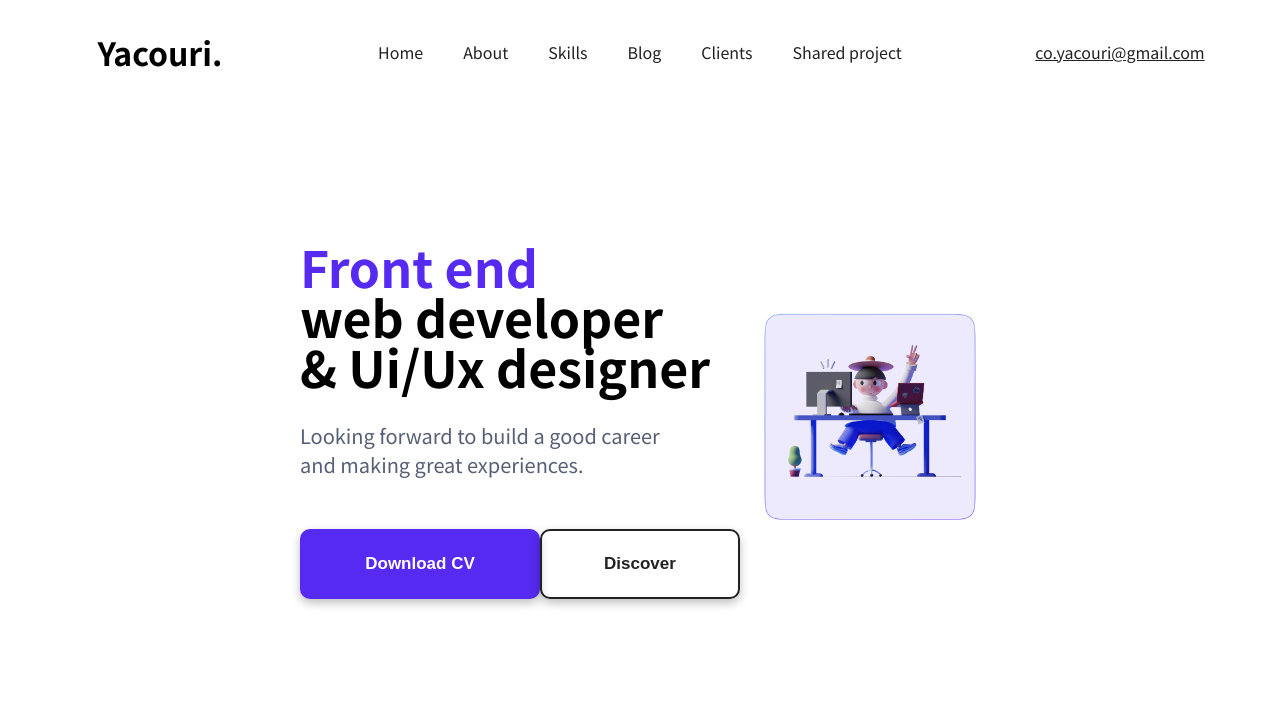
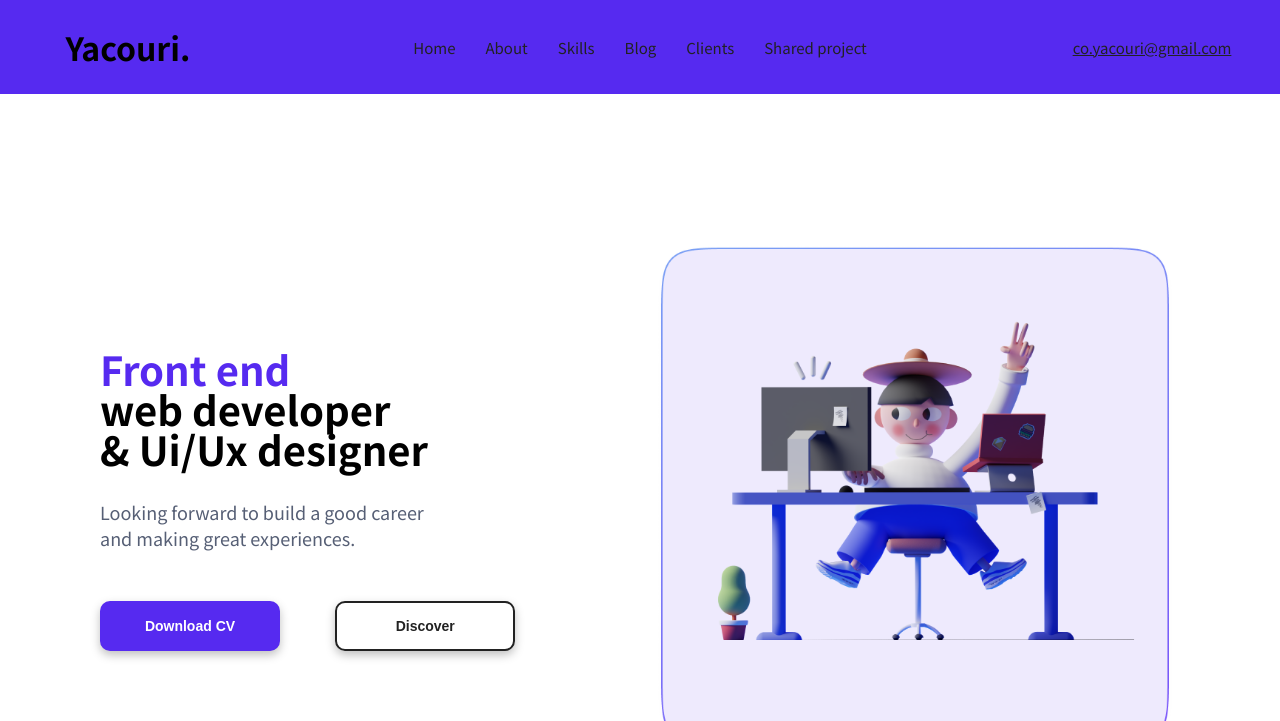
Before and after one commit to Yacouri/yacouri-gatsby-portfolio, a Gatsby site: page / in a window 1280 px wide. Shown: the top 721 px of the page. Built offline with nearby package versions, Linux system fonts and the light colour scheme; Gatsby itself is replaced by a stand-in of ours.

Commit message:
fix media queries

```diff
--- a/package.json
+++ b/package.json
@@ -35,6 +35,7 @@
     "react": "^17.0.1",
     "react-dom": "^17.0.1",
     "react-helmet": "^6.1.0",
+    "react-reveal-animation": "^1.0.1",
     "react-spring": "^9.2.4",
     "styled-components": "^5.3.0"
   }
--- a/src/components/Footer/style.js
+++ b/src/components/Footer/style.js
@@ -53,7 +53,7 @@
     }
 
   }
-  ${breakpoints.small}{
+  ${breakpoints.medium}{
     grid-template-columns: 1fr;
     gap: 30px;
     .footer-section {
--- a/src/components/Home/Home.js
+++ b/src/components/Home/Home.js
@@ -2,11 +2,12 @@
 import { Container, Row, SectionInfo } from "../../global/style";
 import { ButtonsWrapper } from "./style";
 import WorkingDesk from "../../images/working-desk.png";
+// import Fade from 'react-reveal-animation/Fade';
 // import { FontAwesomeIcon } from '@fortawesome/react-fontawesome'
 
 const Home = () => {
   return (
-    <Container h80 mt100>
+    <Container mt100>
       <section>
         <Row>
           <SectionInfo>
--- a/src/components/Home/style.js
+++ b/src/components/Home/style.js
@@ -50,14 +50,13 @@
     }
   }
   ${breakpoints.medium} {
+    width: 100%;
+    grid-template-columns: 1fr;
     .download-cv,
     .discover {
-      width: 180px;
+      width: 100%;
       height: 50px;
     }
-    gap: 10px;
-    width: 50%;
-    justify-items: center;
   }
   ${breakpoints.small} {
     width: 100%;
@@ -68,5 +67,4 @@
       height: 50px;
     }
   }
-
 `;
--- a/src/components/Navbar/style.js
+++ b/src/components/Navbar/style.js
@@ -15,6 +15,7 @@
   grid-template-columns: 1fr 2fr 1fr;
   align-items: center;
   justify-items: center;
+  z-index: 99999;
   .menu {
     display: none;
   }
@@ -29,6 +30,24 @@
   }
   ${breakpoints.medium} {
     background-color: ${colors.yellow};
+    background-color: ${colors.lightTomato};
+    width: 100%;
+    grid-auto-flow: row;
+    grid-template-columns: none;
+    .menu {
+      display: block;
+    }
+    div:first-child {
+      width: 95%;
+      margin: 10px;
+      justify-self: start;
+      display: grid;
+      align-items: center;
+      grid-template-columns: 1fr 1fr;
+      div {
+        justify-self: end;
+      }
+    }
   }
   ${breakpoints.small} {
     background-color: ${colors.lightTomato};
@@ -53,19 +72,19 @@
 `;
 
 export const Logo = styled.div`
-  ${breakpoints.small} {
+  /* ${breakpoints.small} {
     h1 {
       font-size: 60px;
     }
     svg {
       font-size: 40px;
     }
-  }
-  ${breakpoints.small}{
-    h1{
+  } */
+  ${breakpoints.small} {
+    h1 {
       font-size: 30px;
     }
-    svg{
+    svg {
       font-size: 25px;
     }
   }
@@ -93,6 +112,18 @@
       margin: 15px;
       a {
         font-size: 15px;
+      }
+    }
+  }
+  ${breakpoints.medium} {
+    transition: 0.2s;
+    display: ${(props) => (props.visibility ? "block" : "none")};
+    ul li {
+      display: block;
+      text-align: center;
+      padding: 20px;
+      a {
+        font-size: 30px;
       }
     }
   }
@@ -127,6 +158,11 @@
   ${breakpoints.large} {
   }
   ${breakpoints.medium} {
+    display: ${(props) => (props.visibility ? "block" : "none")};
+    padding: 20px;
+    a {
+      font-size: 30px;
+    }
   }
   ${breakpoints.small} {
     display: ${(props) => (props.visibility ? "block" : "none")};
@@ -136,12 +172,3 @@
     }
   }
 `;
-
-// ${breakpoints.xLarge} {
-// }
-// ${breakpoints.large} {
-// }
-// ${breakpoints.medium} {
-// }
-// ${breakpoints.small} {
-// }
--- a/src/components/SharedProjects/style.js
+++ b/src/components/SharedProjects/style.js
@@ -50,4 +50,7 @@
   margin: 15px 0px 40px 0px;
   color: ${(props) => props.txtColor};
   font-weight: 700;
+  ${breakpoints.xLarge} {
+    font-size: 17px;
+  }
 `;
--- a/src/components/Skills/Skills.js
+++ b/src/components/Skills/Skills.js
@@ -10,6 +10,7 @@
 import Rectangles from "../../images/3d-rectangles.png";
 import Card from "./Card";
 import YellowLines from "../../images/yellow-lines.png";
+// import Fade from 'react-reveal-animation/Fade';
 
 const Skills = () => {
   return (
--- a/src/components/Skills/style.js
+++ b/src/components/Skills/style.js
@@ -21,7 +21,7 @@
   }
   ${breakpoints.medium} {
     margin-top: 30px;
-    width: 55%;
+    width: 100%;
     gap: 10px;
     grid-template-columns: 1fr 1fr;
   }
@@ -53,9 +53,7 @@
   }
   ${breakpoints.medium} {
     img {
-      width: 35px;
+      width: 40px;
     }
   }
-  ${breakpoints.small} {
-  }
 `;
--- a/src/components/Startups/style.js
+++ b/src/components/Startups/style.js
@@ -10,8 +10,14 @@
   img {
     width: 190px;
   }
+  ${breakpoints.medium}{
+    grid-template-columns: 1fr 1fr;
+    margin: 30px auto;
+    text-align: center;
+  }
   ${breakpoints.small}{
     grid-template-columns: 1fr;
     margin: 30px auto;
+    text-align: center;
   }
 `;
--- a/src/components/WorkTogether/WorkTogether.js
+++ b/src/components/WorkTogether/WorkTogether.js
@@ -16,7 +16,9 @@
             Let me help you to take your business online
             <br />& increase your client base
           </p>
-          <Link to="/contact">Connect with me</Link>
+          <div className="contact-link">
+            <Link to="/contact">Connect with me</Link>
+          </div>
         </div>
         <div className="touch-img">
           <img src={GetInTouch} alt="get in touch with Yacouri" />
--- a/src/components/WorkTogether/style.js
+++ b/src/components/WorkTogether/style.js
@@ -1,4 +1,5 @@
 import styled from "styled-components";
+import { breakpoints } from "../../global/breakpoints";
 import { colors } from "../../global/colors";
 
 export const Container = styled.div`
@@ -12,8 +13,19 @@
     background-color: ${colors.github};
     border-radius: 12px;
     transition: 0.4s;
-    .info{
-      margin-left:100px;
+    .info {
+      margin-left: 100px;
+    }
+    .contact-link {
+      /* margin: 0 auto; */
+      a {
+        background-color: ${colors.primary};
+        padding: 12px 45px;
+        color: ${colors.white};
+        font-weight: 200;
+        border-radius: 10px;
+        text-decoration: none;
+      }
     }
     div {
       h1 {
@@ -25,20 +37,63 @@
         font-weight: 300;
         margin: 40px 0px;
       }
-      a {
-        background-color: ${colors.primary};
-        color: ${colors.white};
-        font-weight: 200;
-        border-radius: 10px;
-        text-decoration: none;
-        padding: 12px 45px;
+    }
+    &:hover {
+      transform: scale(1.05);
+    }
+  }
+  ${breakpoints.medium} {
+    .wrapper {
+      padding: 20px;
+      grid-template-columns: 1fr;
+      .info {
+        margin: 20px auto;
       }
-      img {
-        /* width: 100%; */
+      .touch-img {
+        order: -1;
+        img {
+          width: 100%;
+        }
       }
     }
-    &:hover{
-      transform: scale(1.05);
+    .contact-link {
+      text-align: center;
+    }
+    div {
+      h1,
+      p {
+        text-align: center;
+      }
+      p {
+        font-size: 14px;
+      }
+    }
+  }
+  ${breakpoints.small} {
+    .wrapper {
+      padding: 20px;
+      grid-template-columns: 1fr;
+      .info {
+        margin: 20px auto;
+      }
+      .touch-img {
+        order: -1;
+        img {
+          width: 100%;
+        }
+      }
+    }
+    .contact-link {
+      text-align: center;
+    }
+    div {
+      h1,
+      p {
+        text-align: center;
+      }
+      p {
+        font-size: 14px;
+      }
     }
   }
 `;
@@ -47,4 +102,9 @@
   color: ${colors.black};
   font-weight: 700;
   margin: 70px 0px;
+  ${breakpoints.small} {
+    font-size: 24px;
+    margin: 40px 0px;
+    text-align: center;
+  }
 `;
--- a/src/global/breakpoints.js
+++ b/src/global/breakpoints.js
@@ -2,7 +2,7 @@
   small: "576px",
   medium: "768px",
   large: "992px",
-  xLarge: "1200px",
+  xLarge: "1360px",
 };
 
 export const breakpoints = {
--- a/src/global/style.js
+++ b/src/global/style.js
@@ -78,6 +78,12 @@
     }
   }
   ${breakpoints.small} {
+    gap: 20px;
+    grid-template-columns: none;
+    grid-template-rows: 1fr;
+    .img-section {
+      order: -1;
+    }
   }
 `;
 
@@ -127,15 +133,15 @@
     }
   }
   ${breakpoints.medium} {
-    margin-top: 50px;
-    justify-items: center;
+    margin-top: 0px;
     h1,
+    .home-caption,
     .caption,
-    .home-caption {
+    .title {
       text-align: center;
     }
     img {
-      width: 50%;
+      width: 100%;
     }
   }
   ${breakpoints.small} {
--- a/src/pages/index.js
+++ b/src/pages/index.js
@@ -21,7 +21,7 @@
       <Skills />
       <Startups />
       <SharedProjects />
-      {/* <WorkTogether /> */}
+      <WorkTogether />
     </Layout>
   );
 };
```
Also changed, not shown: 1 other file.
